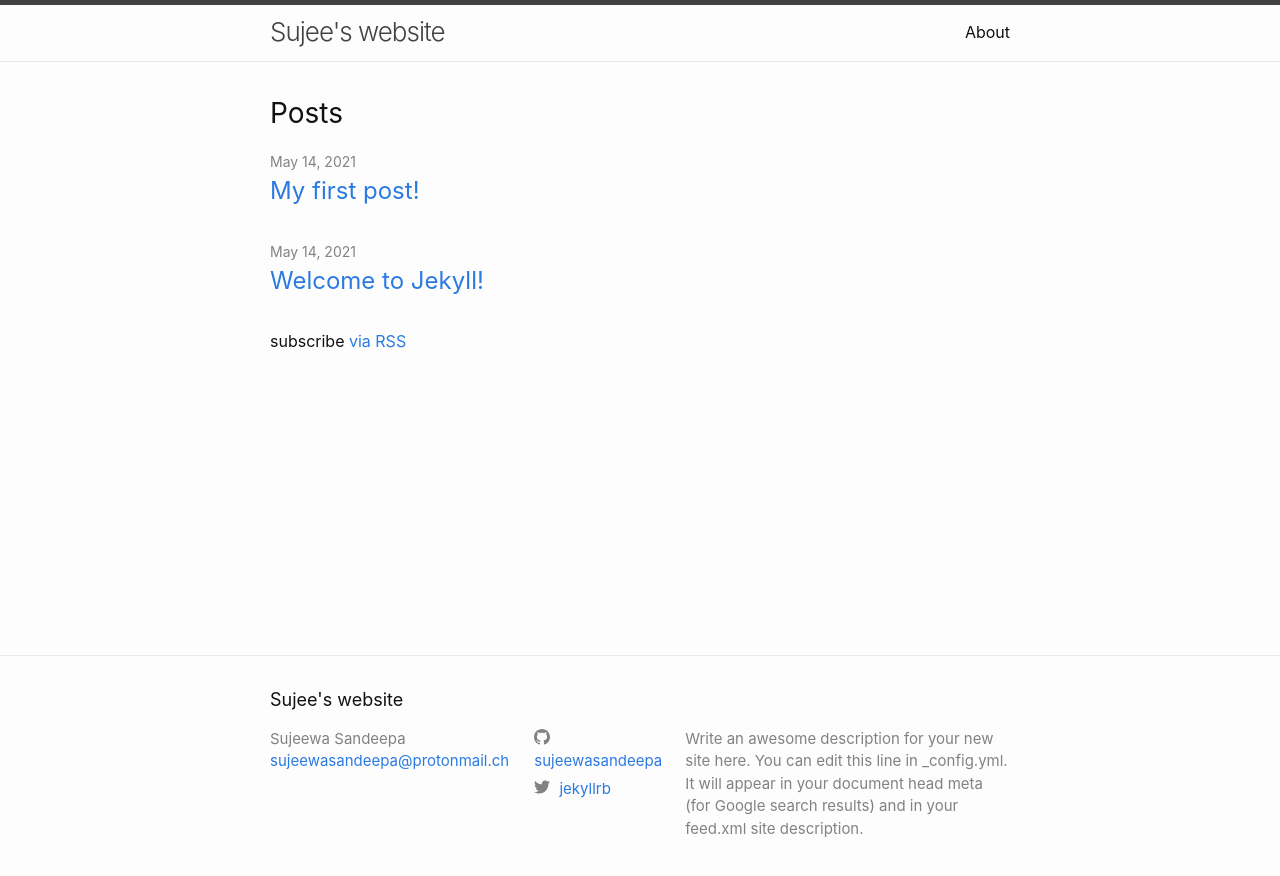
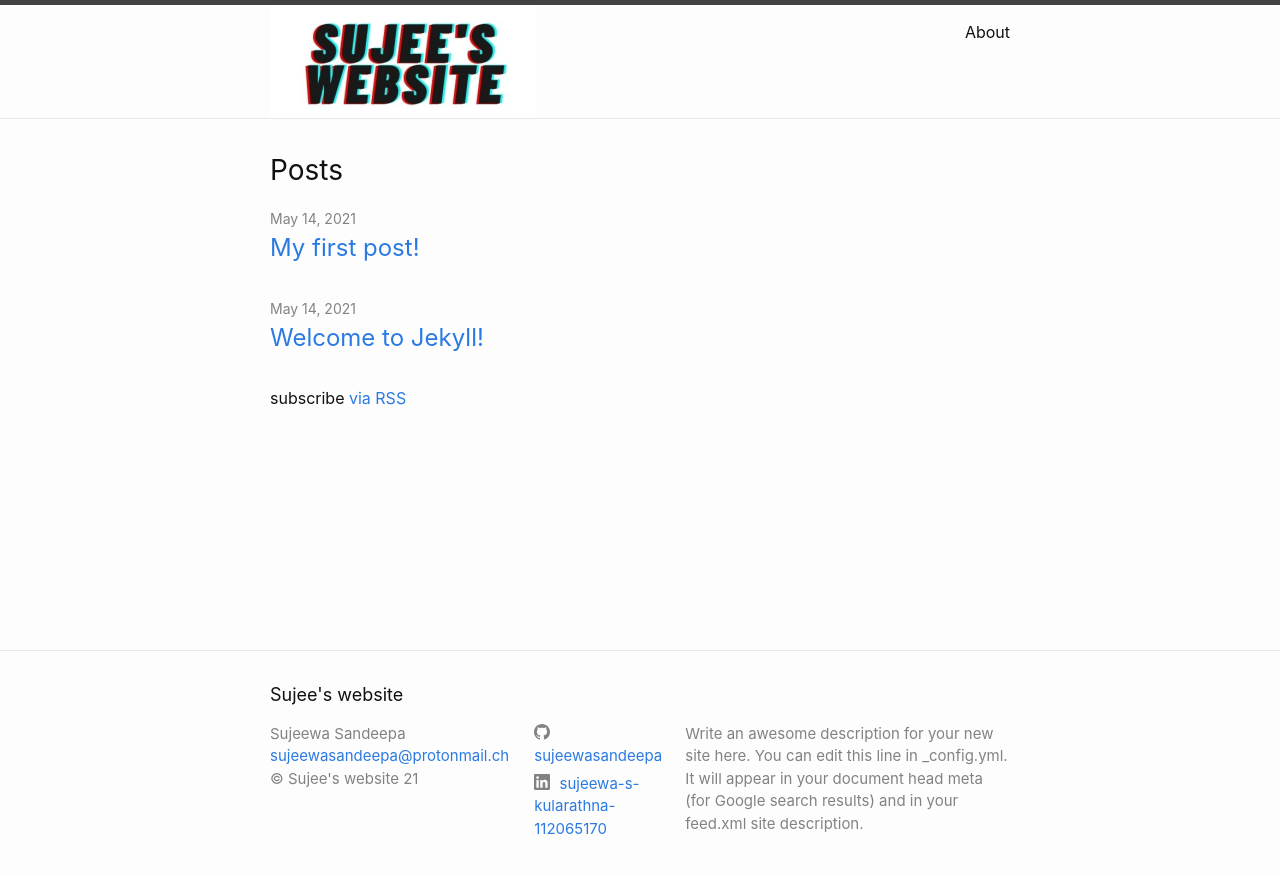
Before and after one commit to sujeewasandeepa/sujeewasandeepa.github.io, a Jekyll site: the page built from index.markdown, in a window 1280 px wide. Shown: the top 876 px of the page. Built offline with Jekyll 4.4.1, drawn with Linux system fonts in a browser that asks for light colours.

Commit message:
added a title image a logo to be specific

```diff
--- a/_config.yml
+++ b/_config.yml
@@ -26,15 +26,17 @@
   Google search results) and in your feed.xml site description.
 baseurl: "" # the subpath of your site, e.g. /blog
 url: "https://sujeewasandeepa.github.io/" # the base hostname & protocol for your site, e.g. http://example.com
-twitter_username: jekyllrb
 github_username:  sujeewasandeepa
 
 # Fields that minuma uses but are not default
 author: Sujeewa Sandeepa
 
 # Adding copyright
-copyright: "Sujee's website LLC"
+copyright: "Sujee's website"
+linkedin_username: "sujeewa-s-kularathna-112065170"
+mastodon: "blob.cat/seek"
 
+title-logo: /images/Sujee.png
 # Build settings
 # minima theme is removed because now it's a regular theme
 # theme: minima
--- a/_includes/footer.html
+++ b/_includes/footer.html
@@ -18,6 +18,9 @@
             {%- if site.email -%}
             <li><a class="u-email" href="mailto:{{ site.email }}">{{ site.email }}</a></li>
             {%- endif -%}
+            {%- if site.copyright -%}
+            <li>&copy {{ site.copyright }} {{ 'now' | date: "%y" }}</li>
+            {%- endif -%}
         </ul>
       </div>
 
--- a/_includes/header.html
+++ b/_includes/header.html
@@ -3,7 +3,16 @@
   <div class="wrapper">
     {%- assign default_paths = site.pages | map: "path" -%}
     {%- assign page_paths = site.header_pages | default: default_paths -%}
+    <!---
     <a class="site-title" rel="author" href="{{ "/" | relative_url }}">{{ site.title | escape }}</a>
+    --->
+    <a class="site-title" rel="author" href="{{ "/" | relative_url }}">
+      {%- if site.title-logo -%}
+        <img src="{{ site.title-logo | relative_url }}" alt="{{ site.title | escape }}"></img>
+      {%- else -%}
+          {{ site.title | escape }}
+      {%- endif -%}
+    </a>
 
     {%- if page_paths -%}
       <nav class="site-nav">
```
Also changed, not shown: images/Sujee.png (added).
